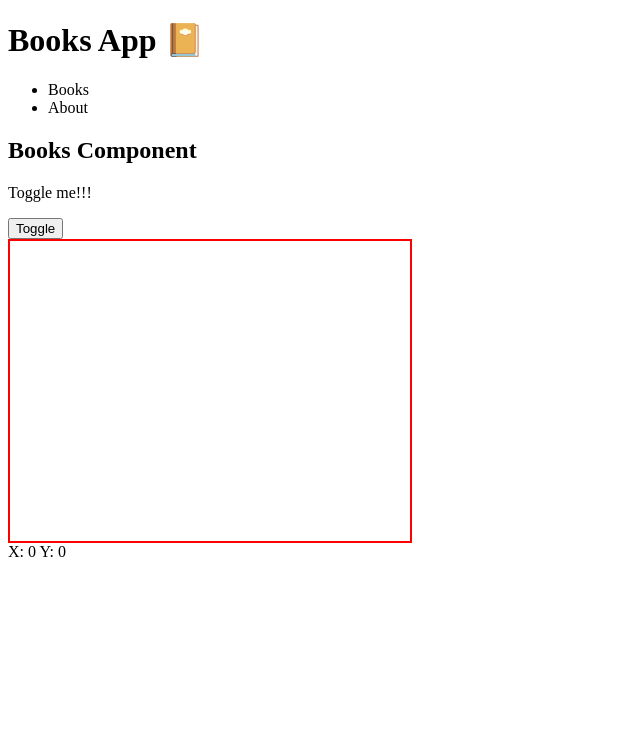
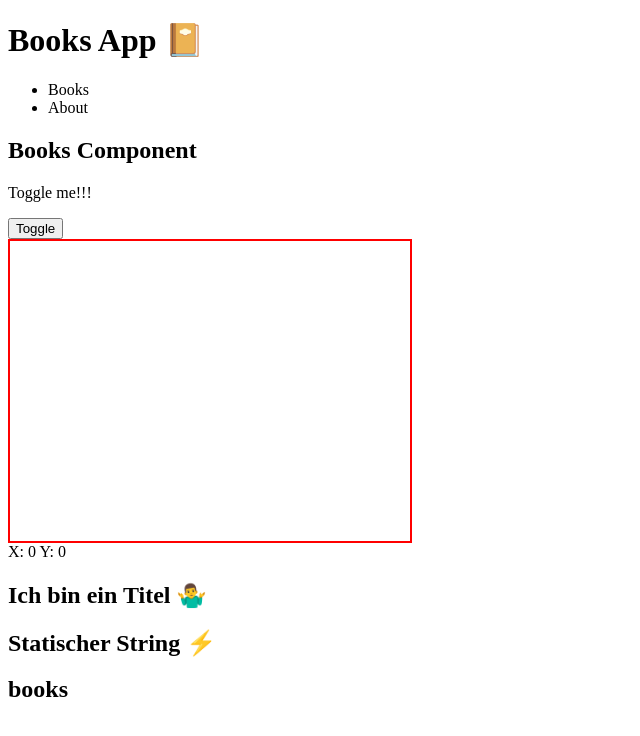
Before and after one commit to nicokoenig/angular-workshop-kw24, an Angular app: page / in a window 1280 px wide. Shown: the top 736 px of the page, without its empty margins (0-640 px from the left). Built offline with nearby package versions, Linux system fonts and the light colour scheme.

Commit message:
Task: Create a title @Input

```diff
--- a/src/app/app.component.html
+++ b/src/app/app.component.html
@@ -9,3 +9,7 @@
 <app-info-box></app-info-box>
 
 <app-mouse-cursor></app-mouse-cursor>
+
+<app-title-box></app-title-box>
+<app-title-box title="Statischer String ⚡️"></app-title-box>
+<app-title-box [title]="title"></app-title-box>
--- a/src/app/app.module.ts
+++ b/src/app/app.module.ts
@@ -8,9 +8,10 @@ import { AboutModule } from './about/about.module';
 import { NavigationComponent } from './navigation/navigation.component';
 import { InfoBoxComponent } from './info-box/info-box.component';
 import { MouseCursorComponent } from './mouse-cursor/mouse-cursor.component';
+import { TitleBoxComponent } from './title-box/title-box.component';
 
 @NgModule({
-  declarations: [AppComponent, NavigationComponent, InfoBoxComponent, MouseCursorComponent],
+  declarations: [AppComponent, NavigationComponent, InfoBoxComponent, MouseCursorComponent, TitleBoxComponent],
   imports: [BrowserModule, AppRoutingModule, BooksModule, AboutModule],
   providers: [],
   bootstrap: [AppComponent],
--- /dev/null
+++ b/src/app/title-box/title-box.component.html
@@ -0,0 +1 @@
+<h2>{{ title }}</h2>
--- /dev/null
+++ b/src/app/title-box/title-box.component.ts
@@ -0,0 +1,14 @@
+import { Component, OnInit, Input } from '@angular/core';
+
+@Component({
+  selector: 'app-title-box',
+  templateUrl: './title-box.component.html',
+  styleUrls: ['./title-box.component.scss'],
+})
+export class TitleBoxComponent implements OnInit {
+  @Input() title = 'Ich bin ein Titel 🤷‍♂️';
+
+  constructor() {}
+
+  ngOnInit(): void {}
+}
```
Also changed, not shown: src/app/title-box/title-box.component.scss (added), 1 other file (tests, documents, lock files or other folders).
